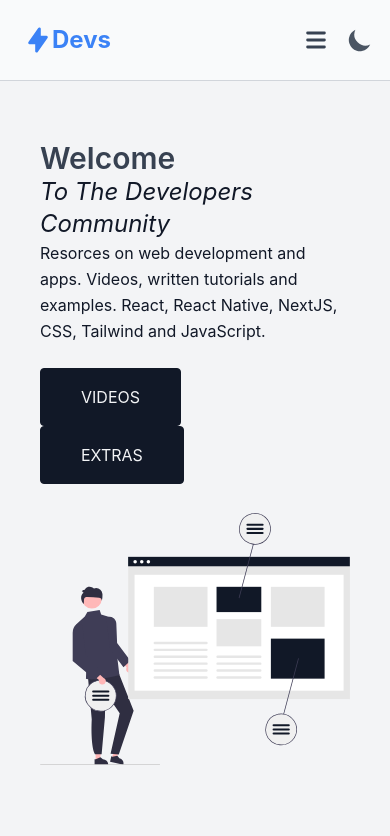
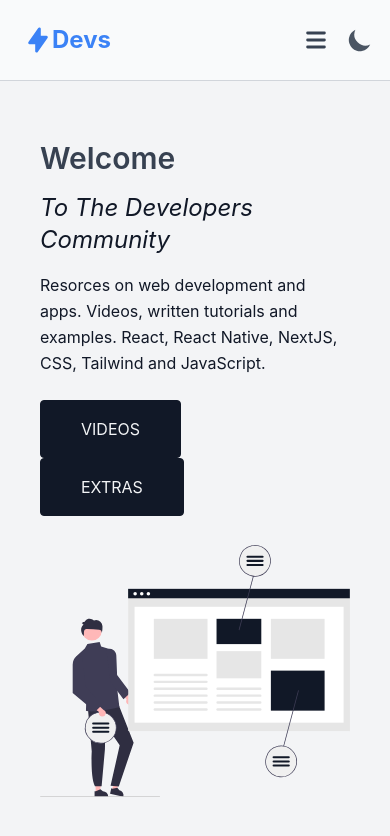
Before and after one commit to brianartea/responsive-website-clerk-light-dark, a Next.js app: page / in a window 390 px wide. Shown: the top 836 px of the page. Built offline with nearby package versions, Linux system fonts and the light colour scheme.

Commit message:
added mt-4 mb-4 to HeroGrid.js

```diff
--- a/components/HeroGrid.js
+++ b/components/HeroGrid.js
@@ -13,7 +13,7 @@ function HeroGrid() {
           <h6 className="text-3xl md:text-4xl lg:text-5xl font-semibold text-gray-700 dark:text-gray-300">
             Welcome
           </h6>
-          <h6 className="italic mt-0 font-normal text-2xl md:5xl lg:5xl text-gray-900 dark:text-gray-300">
+          <h6 className="italic mt-4 mb-4 font-normal text-2xl md:5xl lg:5xl text-gray-900 dark:text-gray-300">
             To The Developers Community
           </h6>
           <p className="mt-0 text-base leading-relaxed text-gray-900 dark:text-gray-300 lg:mr-32 mb-6">
```
